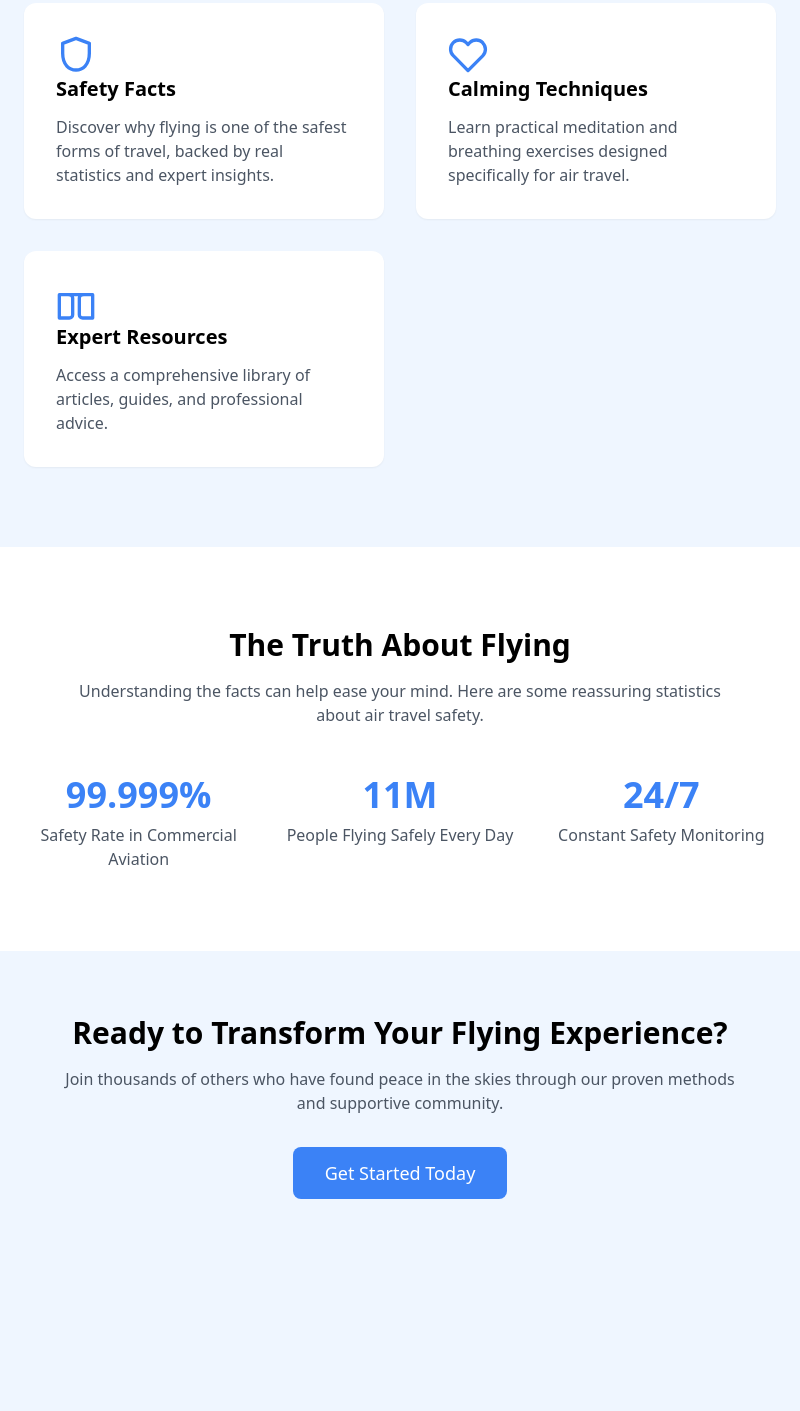
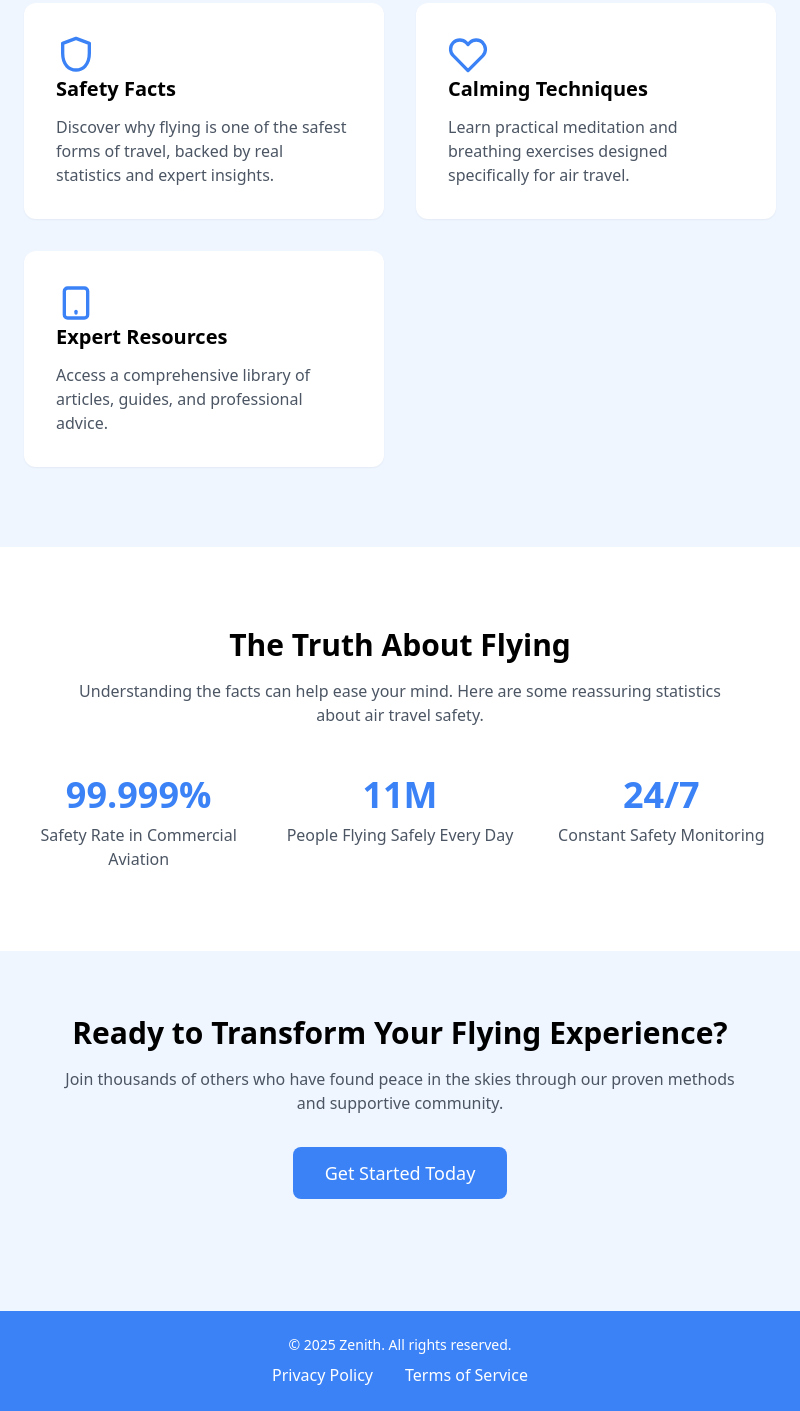
Before and after one commit to bentirado/OU_tamuHack, an Electron app: page index.html in a window 800 px wide. Shown: the part 577-1988 px from the top of the page. Before the commit the page ends 1840 px from the top, so only its background shows below. Drawn offline with nearby package versions, Linux system fonts and the light colour scheme.

Commit message:
Update index.html
added footer and fixed some things.

```diff
--- a/index.html
+++ b/index.html
@@ -76,10 +76,10 @@
       </div>
       <div class="bg-white p-8 rounded-xl shadow-sm">
         <svg xmlns="http://www.w3.org/2000/svg" class="h-10 w-10 text-blue-500" viewBox="0 0 24 24" fill="none" stroke="currentColor" stroke-width="2" stroke-linecap="round" stroke-linejoin="round">
-          <path d="M2 7h6a2 2 0 012 2v10a2 2 0 01-2 2H2z"></path>
-          <path d="M22 7h-6a2 2 0 00-2 2v10a2 2 0 002 2h6z"></path>
-          <path d="M8 7h8"></path>
+          <rect x="5" y="3" width="14" height="18" rx="2" ry="2" /> <!-- Smart device body -->
+          <line x1="12" y1="17" x2="12" y2="18" stroke-width="2" /> <!-- Bottom button -->
         </svg>
+
         <h3 class="text-xl font-semibold mb-3">Expert Resources</h3>
         <p class="text-gray-600">
           Access a comprehensive library of articles, guides, and professional advice.
@@ -121,11 +121,23 @@
       <p class="text-gray-600 mb-8 max-w-2xl mx-auto">
         Join thousands of others who have found peace in the skies through our proven methods and supportive community.
       </p>
+      <a href="survey.html">
       <button class="bg-blue-500 text-white px-8 py-3 rounded-lg text-lg font-medium hover:bg-sky-600 transition-colors">
         Get Started Today
       </button>
+      </a>
     </div>
   </div>
+<!-- Footer -->
+<footer class="bg-blue-500 text-white py-6 mt-12">
+  <div class="max-w-7xl mx-auto px-4 sm:px-6 lg:px-8 text-center">
+    <p class="text-sm mb-2">© 2025 Zenith. All rights reserved.</p>
+    <div class="flex justify-center space-x-8">
+      <a href="#" class="text-white hover:text-gray-200">Privacy Policy</a>
+      <a href="#" class="text-white hover:text-gray-200">Terms of Service</a>
+    </div>
+  </div>
+</footer>
 
 </body>
 </html>
```
